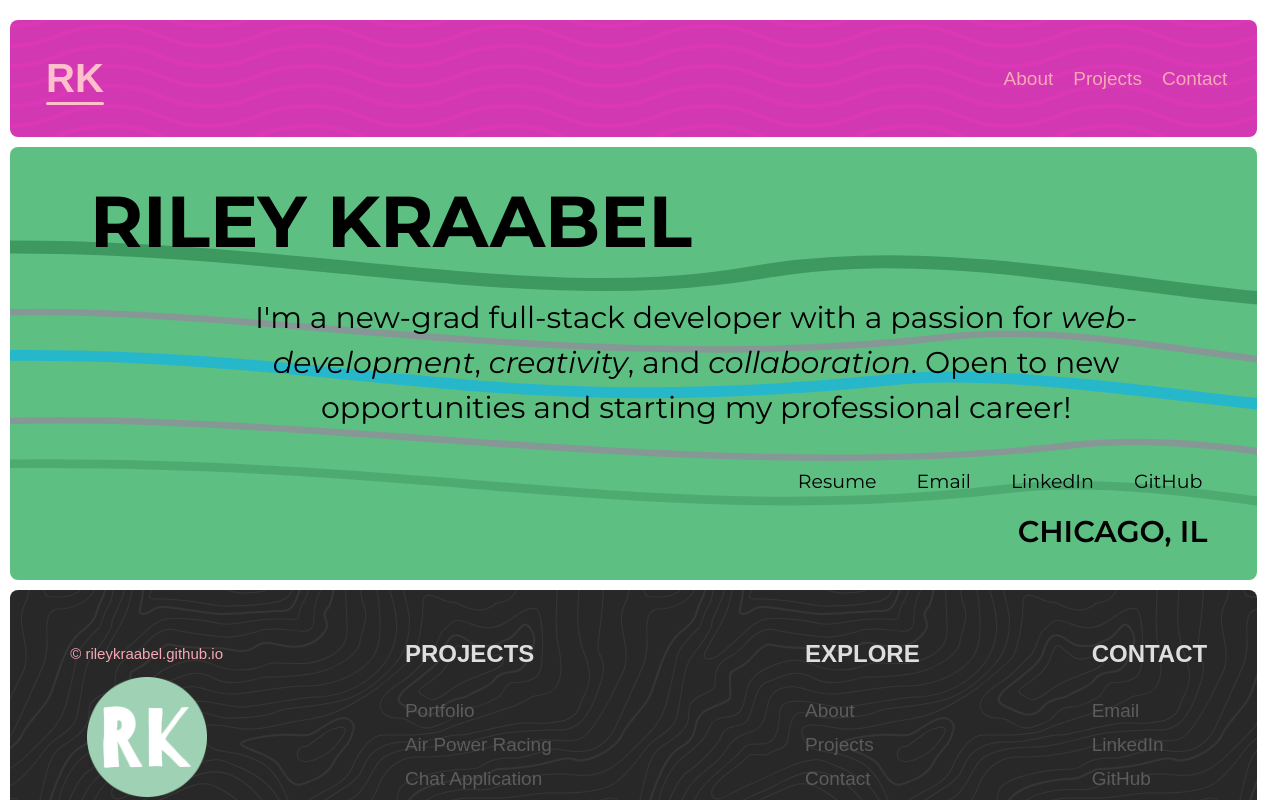
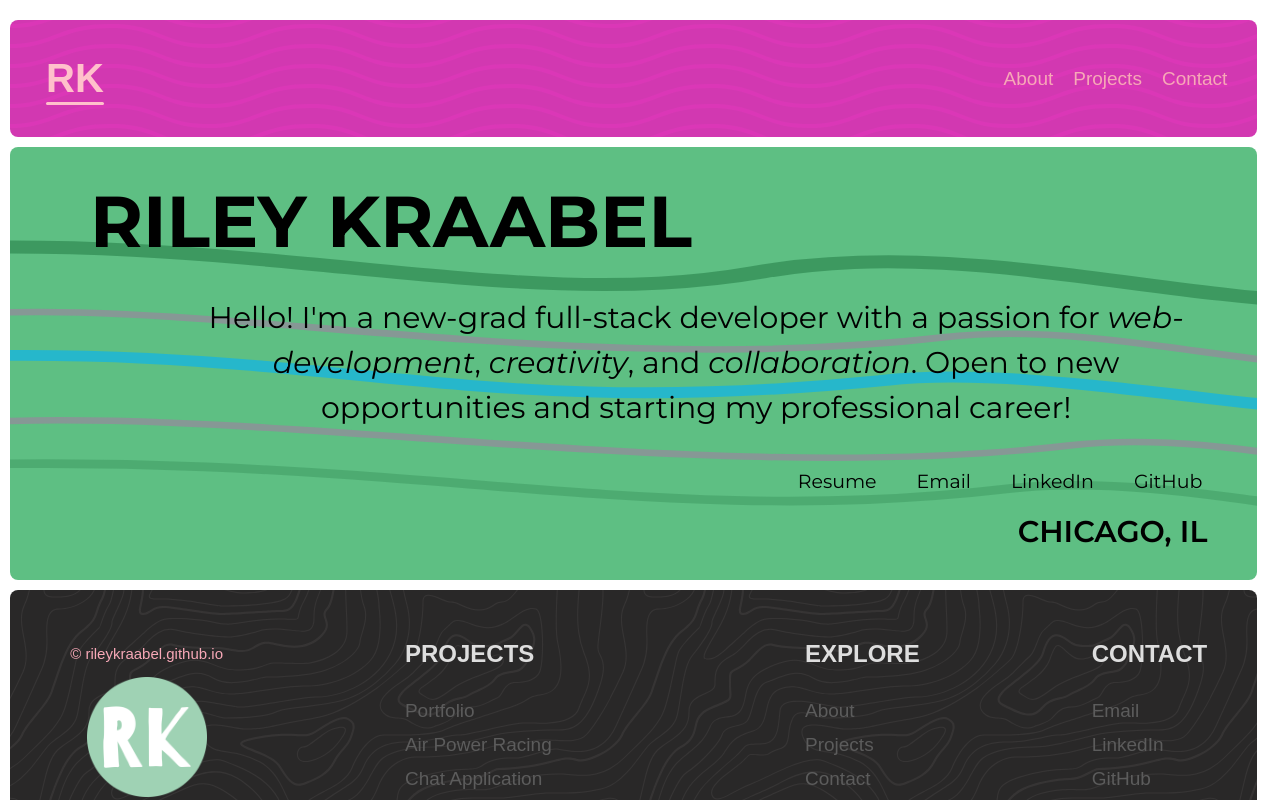
Before and after one commit to rileykraabel/rileykraabel.github.io, a React (Create React App) app: page / in a window 1280 px wide. Shown: the top 800 px of the page. Built offline with nearby package versions, Linux system fonts and the light colour scheme; a web font is replaced by a local one.

Commit message:
added new files / updated resume

```diff
--- a/src/components/DesktopContentBanner.jsx
+++ b/src/components/DesktopContentBanner.jsx
@@ -14,7 +14,7 @@ function DesktopContentBanner() {
     <>
       <div className="top-section">
         <h1>RILEY KRAABEL</h1>
-        <p>I'm a new-grad full-stack developer with a passion for <i>web-development</i>, <i>creativity</i>, and <i>collaboration</i>. Open to new opportunities and starting my professional career! </p>
+        <p>Hello! I'm a new-grad full-stack developer with a passion for <i>web-development</i>, <i>creativity</i>, and <i>collaboration</i>. Open to new opportunities and starting my professional career! </p>
       </div>
       <div className="bottom-section">
         <div className="links">
--- a/src/components/MobileContentBanner.jsx
+++ b/src/components/MobileContentBanner.jsx
@@ -12,7 +12,7 @@ function MobileContentBanner() {
     <>
       <div className="top-section-mobile">
         <h1>RILEY KRAABEL</h1>
-        <p>I'm a new-grad full-stack developer with a passion for <i>web-development</i>, <i>creativity</i>, and <i>collaboration</i>. Open to new opportunities and starting my professional career! </p>
+        <p>Hello! I'm a new-grad full-stack developer with a passion for <i>web-development</i>, <i>creativity</i>, and <i>collaboration</i>. Open to new opportunities and starting my professional career! </p>
       </div>
       <div className="bottom-section-mobile">
         <p>CHICAGO, IL</p>
```
Also changed, not shown: 1 other file (tests, documents, lock files or other folders).
